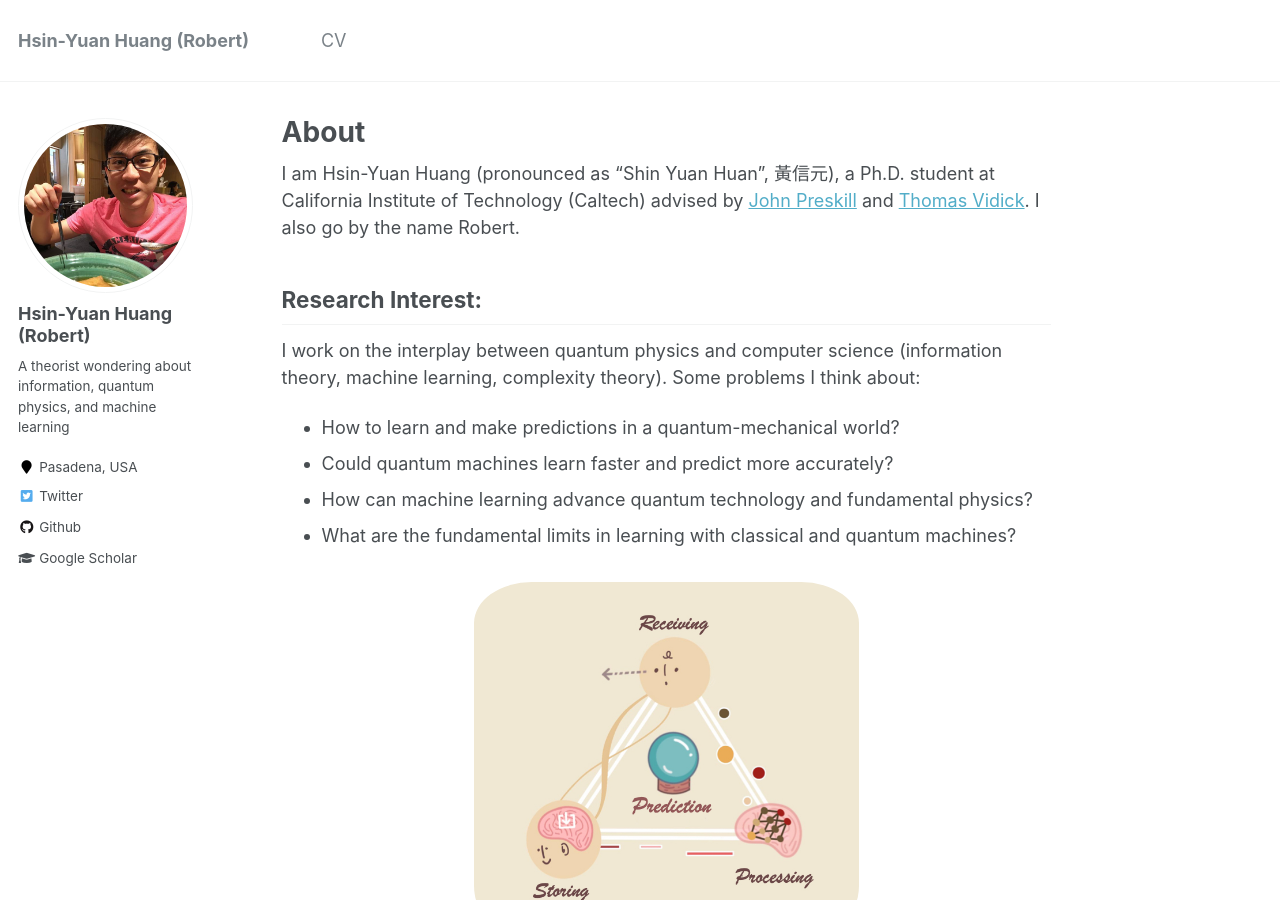
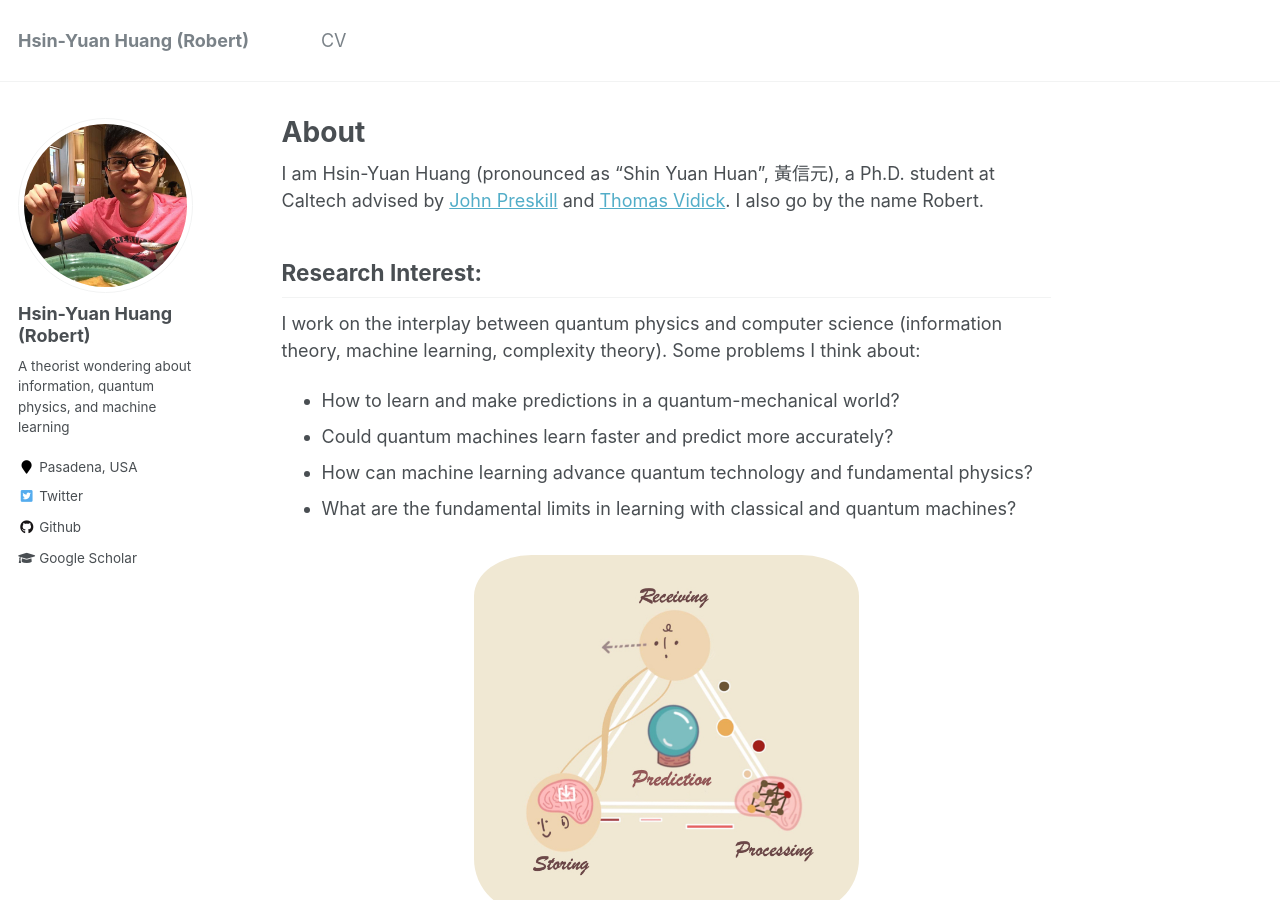
Before and after one commit to hsinyuan-huang/hsinyuan-huang.github.io, a Jekyll site: the page built from _pages/about.md, in a window 1280 px wide and 900 px high. Built offline with Jekyll 4.4.1, drawn with Linux system fonts in a browser that asks for light colours; formulas are drawn with MathJax 3.

Commit message:
Update CV

```diff
--- a/_pages/about.md
+++ b/_pages/about.md
@@ -8,7 +8,7 @@ redirect_from:
   - /about.html
 ---
 
-I am Hsin-Yuan Huang (pronounced as "Shin Yuan Huan", 黃信元), a Ph.D. student at California Institute of Technology (Caltech) advised by <a href="https://scholar.google.com/citations?user=xmOSptwAAAAJ&hl=en" target="_blank">John Preskill</a> and <a href="https://scholar.google.com/citations?user=IGDs4HwAAAAJ&hl=en" target="_blank">Thomas Vidick</a>. I also go by the name Robert.
+I am Hsin-Yuan Huang (pronounced as "Shin Yuan Huan", 黃信元), a Ph.D. student at Caltech advised by <a href="https://scholar.google.com/citations?user=xmOSptwAAAAJ&hl=en" target="_blank">John Preskill</a> and <a href="https://scholar.google.com/citations?user=IGDs4HwAAAAJ&hl=en" target="_blank">Thomas Vidick</a>. I also go by the name Robert.
 
 ## Research Interest:
 
```
